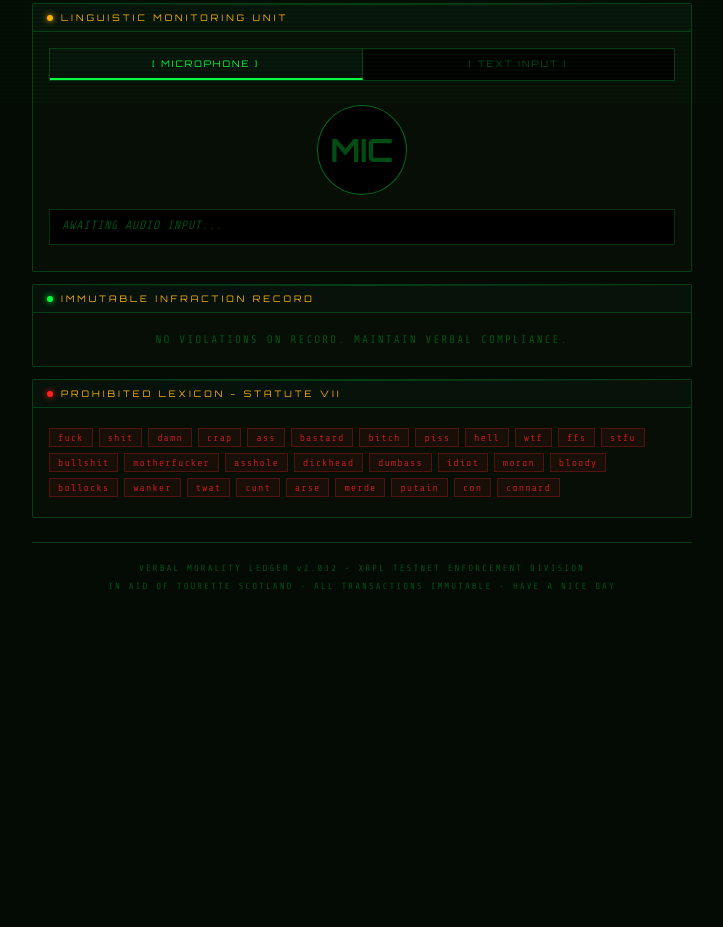
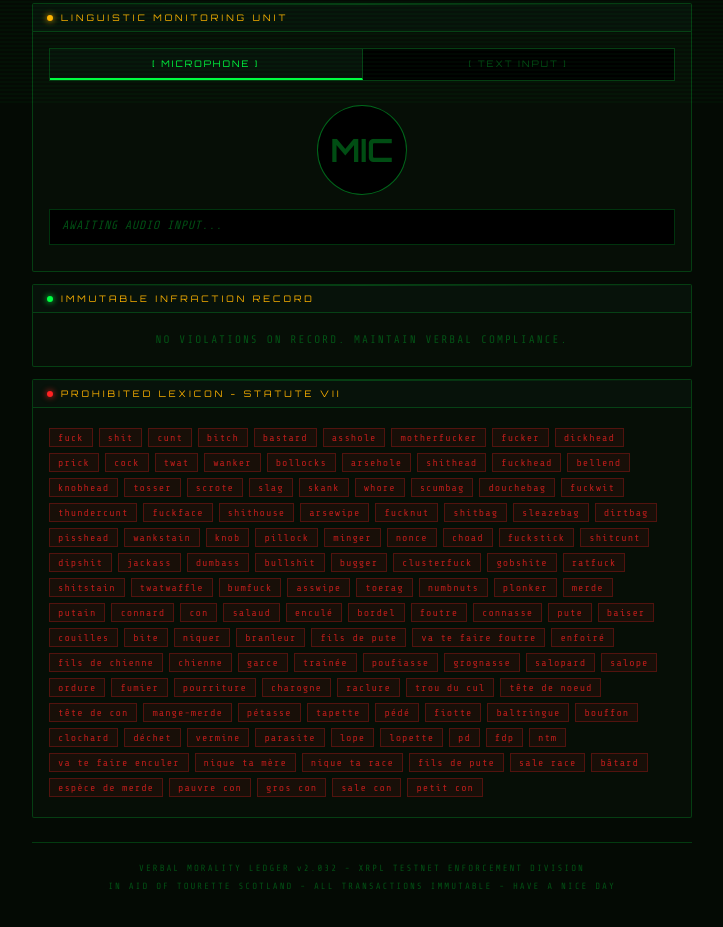
Before and after one commit to cyrillebx/Verbal-Morality-Ledger, a website: page public/index.html in a window 1280 px wide. Shown: the part 695-1622 px from the top of the page, without its empty margins (278-1001 px from the left). Before the commit the page ends 1330 px from the top, so only its background shows below. Drawn offline with nearby package versions, Linux system fonts and the light colour scheme.

Commit message:
Clean up prohibited lexicon - offensive only

```diff
--- a/public/index.html
+++ b/public/index.html
@@ -206,7 +206,7 @@ footer{text-align:center;font-size:9px;letter-spacing:2px;color:var(--dim);margi
 </div>
 <script>
 const API = "";
-const SWEARS = ["fuck","shit","damn","crap","ass","bastard","bitch","piss","hell","wtf","ffs","stfu","bullshit","motherfucker","asshole","dickhead","dumbass","idiot","moron","bloody","bollocks","wanker","twat","cunt","arse","merde","putain","con","connard"];
+const SWEARS = ["fuck","shit","cunt","bitch","bastard","asshole","motherfucker","fucker","dickhead","prick","cock","twat","wanker","bollocks","arsehole","shithead","fuckhead","bellend","knobhead","tosser","scrote","slag","skank","whore","scumbag","douchebag","fuckwit","thundercunt","fuckface","shithouse","arsewipe","fucknut","shitbag","sleazebag","dirtbag","pisshead","wankstain","knob","pillock","minger","nonce","choad","fuckstick","shitcunt","dipshit","jackass","dumbass","bullshit","bugger","clusterfuck","gobshite","ratfuck","shitstain","twatwaffle","bumfuck","asswipe","toerag","numbnuts","plonker","merde","putain","connard","con","salaud","enculé","bordel","foutre","connasse","pute","baiser","couilles","bite","niquer","branleur","fils de pute","va te faire foutre","enfoiré","fils de chienne","chienne","garce","trainée","poufiasse","grognasse","salopard","salope","ordure","fumier","pourriture","charogne","raclure","trou du cul","tête de noeud","tête de con","mange-merde","pétasse","tapette","pédé","fiotte","baltringue","bouffon","clochard","déchet","vermine","parasite","lope","lopette","pd","fdp","ntm","va te faire enculer","nique ta mère","nique ta race","fils de pute","sale race","bâtard","espèce de merde","pauvre con","gros con","sale con","petit con"];
 let walletAddr=null,userToken=null,swearCount=0,xrpLost=0,txCount=0;
 let recognition=null,isListening=false,processing=false;
 document.addEventListener("DOMContentLoaded",()=>{
```
